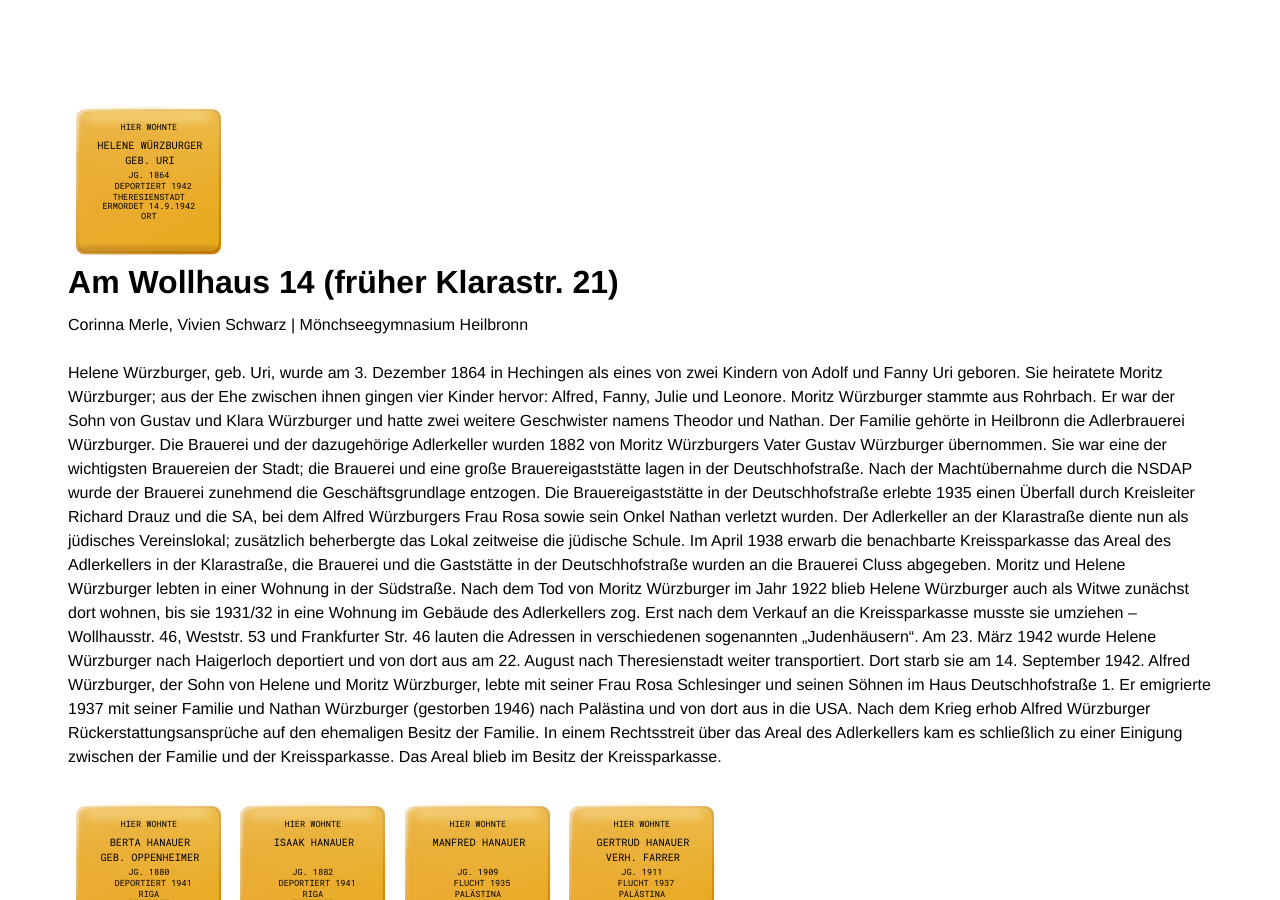
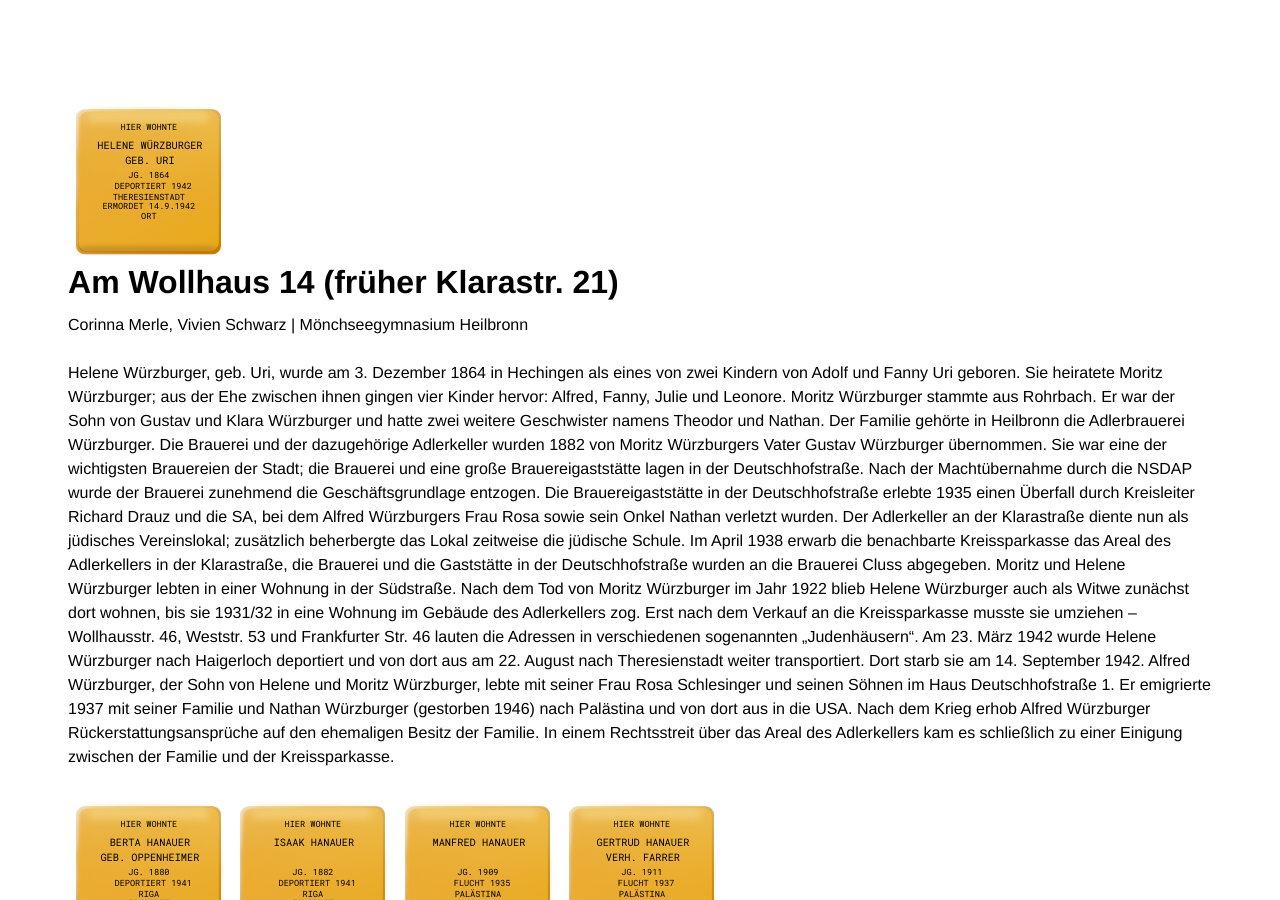
Before and after one commit to opendata-heilbronn/stolpersteine, a Jekyll site: the page built from _actions/juli-2019.markdown, in a window 1280 px wide and 900 px high. Built offline with Jekyll 4.4.1, drawn with Linux system fonts in a browser that asks for light colours.

Commit message:
Updated Am Wollhaus 14

```diff
--- a/_list/am-wollhaus-14.markdown
+++ b/_list/am-wollhaus-14.markdown
@@ -30,4 +30,4 @@ Am 23. März 1942 wurde Helene Würzburger nach Haigerloch deportiert und von do
 
 Alfred Würzburger, der Sohn von Helene und Moritz Würzburger, lebte mit seiner Frau Rosa Schlesinger und seinen Söhnen im Haus Deutschhofstraße 1. Er emigrierte 1937 mit seiner Familie und Nathan Würzburger (gestorben 1946) nach Palästina und von dort aus in die USA. Nach dem Krieg erhob Alfred Würzburger Rückerstattungsansprüche auf den ehemaligen Besitz der Familie.
 
-In einem Rechtsstreit über das Areal des Adlerkellers kam es schließlich zu einer Einigung zwischen der Familie und der Kreissparkasse. Das Areal blieb im Besitz der Kreissparkasse.
+In einem Rechtsstreit über das Areal des Adlerkellers kam es schließlich zu einer Einigung zwischen der Familie und der Kreissparkasse.
```
